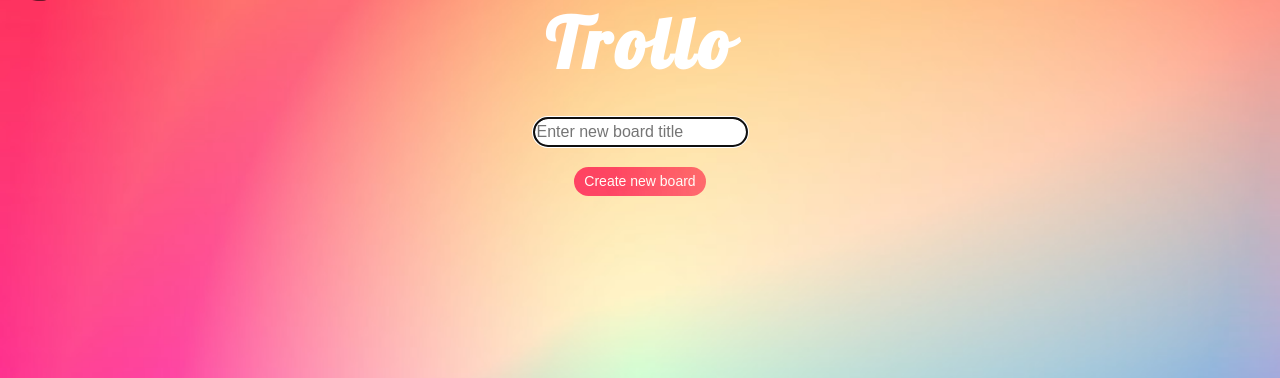
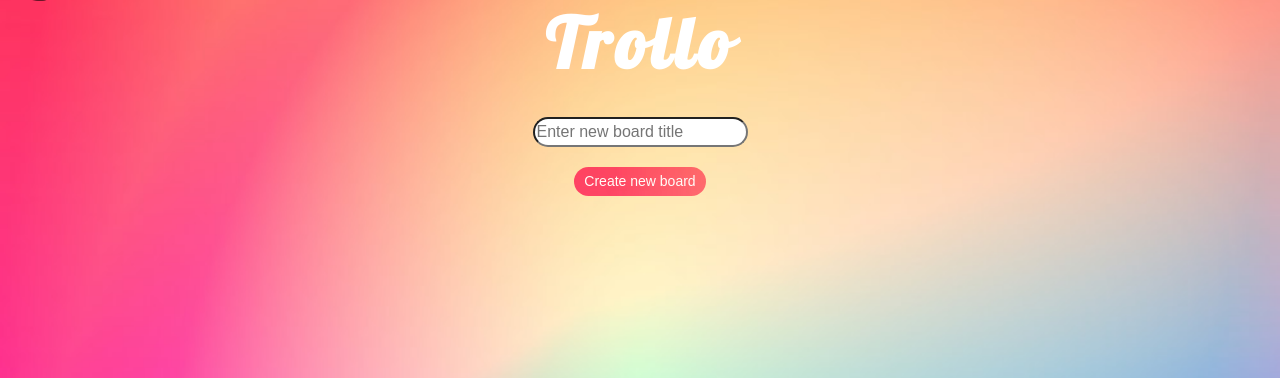
Before and after one commit to CodecoolGlobal/proman-2-python-keresztenymarcell, a Flask app: page / in a window 1280 px wide. Shown: the part 42-420 px from the top of the page. Run offline with Flask 2, Linux system fonts and the light colour scheme; data that the repository does not hold is empty; parts of the project's set-up code (start-up, migrations or seed data) failed here and were passed over; some libraries are stand-ins or nearby versions.

```diff
--- a/static/css/main.css
+++ b/static/css/main.css
@@ -247,6 +247,7 @@ button.toggle-board-button{
 input#new-board-title {
     border-radius: 16px;
     margin-bottom: 20px;
+    outline: none;
 }
 
 h1{
```
